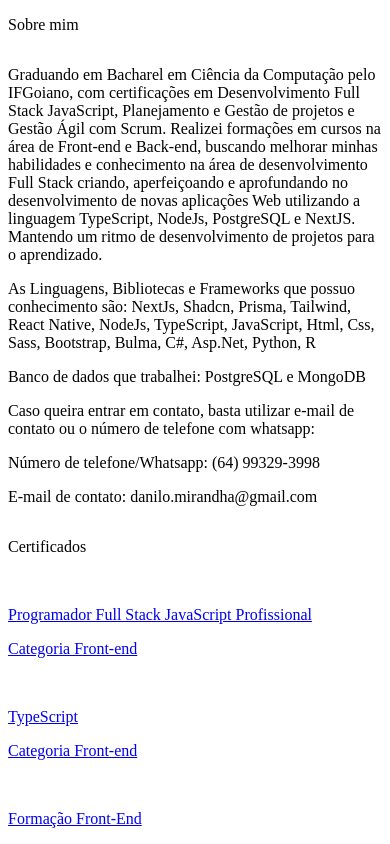
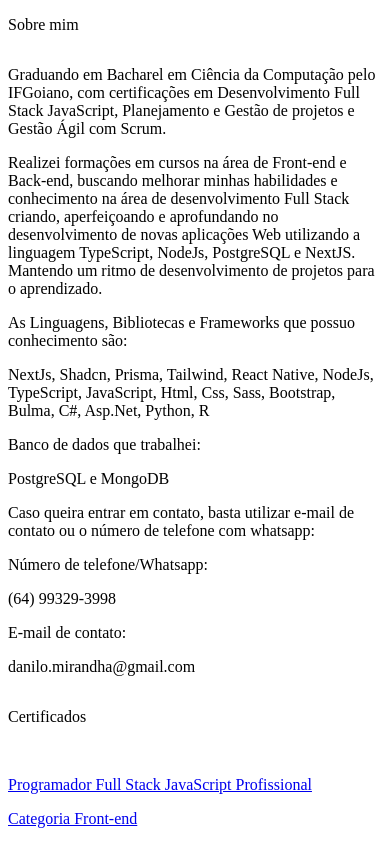
Before and after one commit to daniilomendes/portifolio, a Next.js app: page / in a window 390 px wide. Shown: the top 844 px of the page. Built offline with nearby package versions, Linux system fonts and the light colour scheme.

Commit message:
fix: Refatorando introduction-area para melhor vizualização e  garantindoa responsividade

```diff
--- a/src/components/ui/introduction-area.tsx
+++ b/src/components/ui/introduction-area.tsx
@@ -4,36 +4,41 @@ import { Separator } from "./separator";
 const IntroductionArea = () => {
   return (
     <div className="flex w-full flex-col items-center justify-center">
-      <ScrollArea className="h-[200px] w-[350px] rounded-md border p-4">
-        <div className="text-justify ">
+      <ScrollArea className="h-[200px] w-[350px] rounded-md border p-4 lg:w-[97%] lg:h-full">
+        <div className="text-justify">
           <p className="pb-3">
             Graduando em Bacharel em Ciência da Computação pelo IFGoiano, com
             certificações em Desenvolvimento Full Stack JavaScript, Planejamento
-            e Gestão de projetos e Gestão Ágil com Scrum. Realizei formações em
-            cursos na área de Front-end e Back-end, buscando melhorar minhas
-            habilidades e conhecimento na área de desenvolvimento Full Stack
-            criando, aperfeiçoando e aprofundando no desenvolvimento de novas
-            aplicações Web utilizando a linguagem TypeScript, NodeJs, PostgreSQL
-            e NextJS. Mantendo um ritmo de desenvolvimento de projetos para o
-            aprendizado.
+            e Gestão de projetos e Gestão Ágil com Scrum.
+          </p>
+          <p className="pb-6">
+            Realizei formações em cursos na área de Front-end e Back-end,
+            buscando melhorar minhas habilidades e conhecimento na área de
+            desenvolvimento Full Stack criando, aperfeiçoando e aprofundando no
+            desenvolvimento de novas aplicações Web utilizando a linguagem
+            TypeScript, NodeJs, PostgreSQL e NextJS. Mantendo um ritmo de
+            desenvolvimento de projetos para o aprendizado.
           </p>
           <Separator />
-          <p className=" pt-3">
+          <p className=" pt-6">
             As Linguagens, Bibliotecas e Frameworks que possuo conhecimento são:
+          </p>
+          <p>
             NextJs, Shadcn, Prisma, Tailwind, React Native, NodeJs, TypeScript,
             JavaScript, Html, Css, Sass, Bootstrap, Bulma, C#, Asp.Net, Python,
             R
           </p>
-          <p className="pb-3">
-            Banco de dados que trabalhei: PostgreSQL e MongoDB
-          </p>
+          <p className="pt-3">Banco de dados que trabalhei: </p>
+          <p className="pb-6">PostgreSQL e MongoDB</p>
           <Separator />
           <p className="pt-3">
             Caso queira entrar em contato, basta utilizar e-mail de contato ou o
             número de telefone com whatsapp:
-            <p>Número de telefone/Whatsapp: (64) 99329-3998 </p>
-            <p>E-mail de contato: danilo.mirandha@gmail.com</p>
           </p>
+          <p>Número de telefone/Whatsapp:</p>
+          <p>(64) 99329-3998 </p>
+          <p>E-mail de contato:</p>
+          <p>danilo.mirandha@gmail.com</p>
         </div>
       </ScrollArea>
     </div>
```
